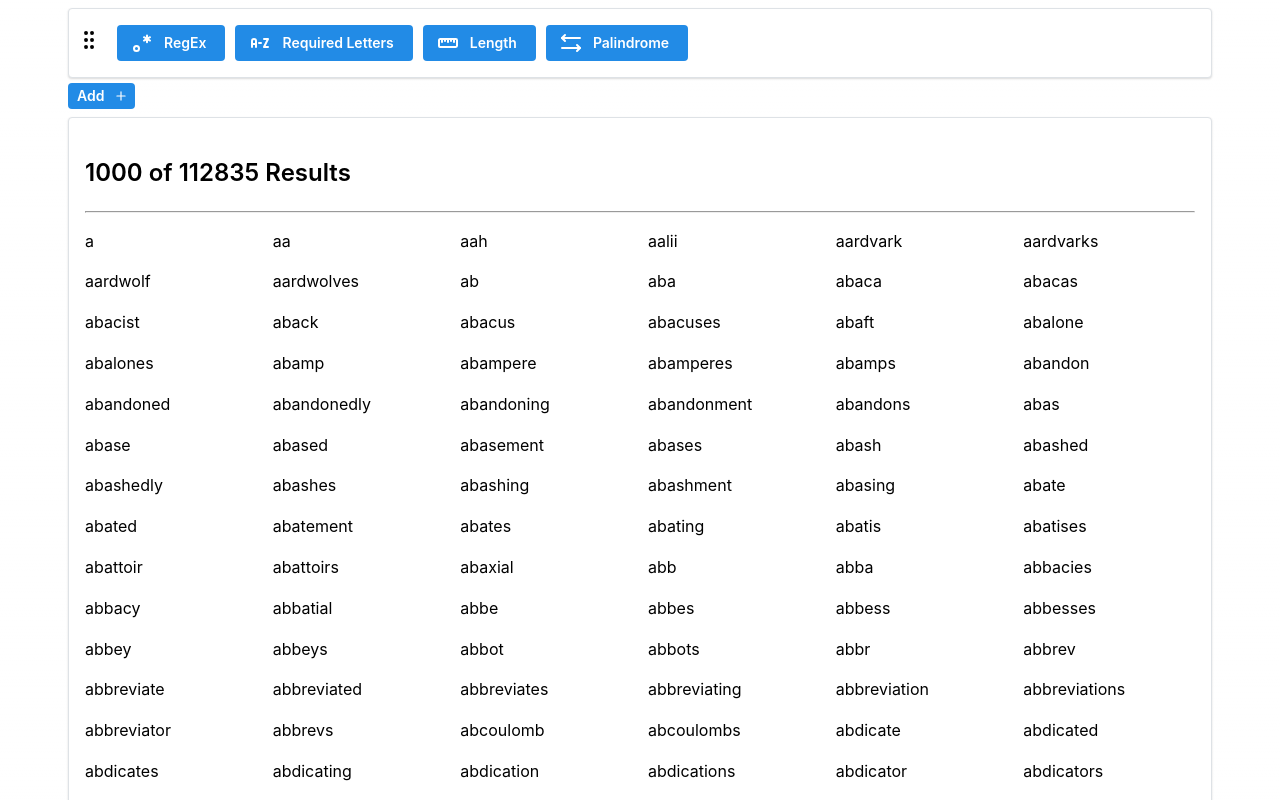
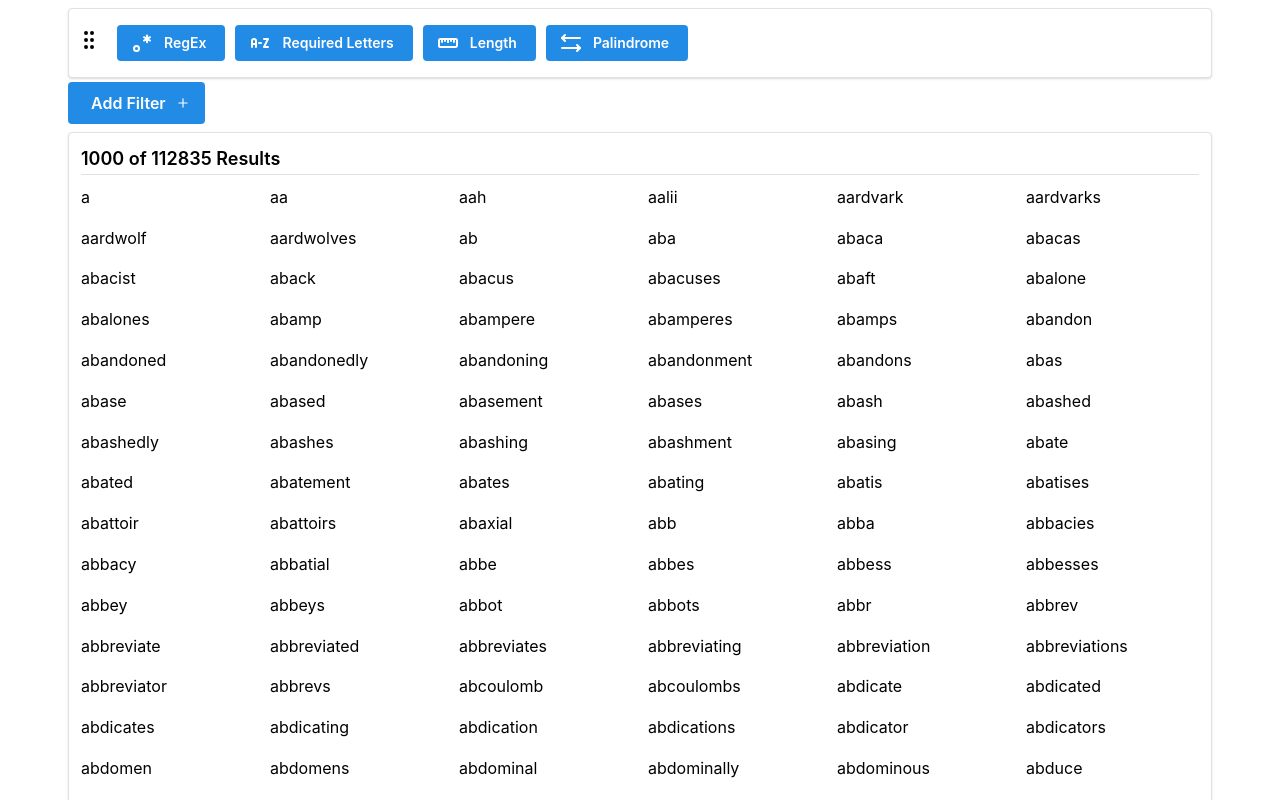
Before and after one commit to grdaneault/regex-dict, a Next.js app: page / in a window 1280 px wide. Shown: the top 800 px of the page. Built offline with nearby package versions, Linux system fonts and the light colour scheme.

Commit message:
Use mantine styles instead of tailwind classes (pt 1)

```diff
--- a/src/app/components/FilterPanel.tsx
+++ b/src/app/components/FilterPanel.tsx
@@ -66,8 +66,8 @@ export const FilterPanel: FC<FilterPanelProps> = function RegexContainer({
                 </Droppable>
                 <Button
                     onClick={addFilter}
-                    size={"compact-sm"}
-                    rightSection={<IconPlus size={14}/>}>Add</Button>
+                    size={"md"}
+                    rightSection={<IconPlus size={14}/>}>Add Filter</Button>
             </DragDropContext>
         </div>
     );
--- a/src/app/page.tsx
+++ b/src/app/page.tsx
@@ -5,7 +5,7 @@ import {List} from 'immutable';
 import React, {useState} from "react";
 import {FilterPanel} from "@/app/components/FilterPanel";
 import {DEFAULT_FILTER, FilterFunc, FilterState, FilterType} from "@/app/data/model";
-import {Paper, SimpleGrid, StyleProp} from "@mantine/core";
+import {Divider, Paper, SimpleGrid, StyleProp, Text} from "@mantine/core";
 
 
 const filterWords = (filter: FilterFunc, wordList: List<string> | undefined): List<string> => {
@@ -90,9 +90,18 @@ export default function Home() {
         }), index))
     }
 
+    const buildResultCountStr = (count: number, resultCap: number) => {
+        if (count > resultCap) {
+            return `${resultCap} of ${count} Results`;
+        }
+        return `${count} ${lastResult.size === 1 ? "Result" : "Results"}`;
+    }
+
     const lastResult = filterList.get(filterList.size - 1)!.remainingWords;
 
-    const wordsToShow = lastResult.slice(0, 1000);
+    const resultCap = 1000;
+
+    const wordsToShow = lastResult.slice(0, resultCap);
     const longestLen = (wordsToShow.maxBy((val) => val.length) || "").length;
 
     const LEN_1_COLUMNS: StyleProp<number> = {base: 4, xs: 6, sm: 8, lg: 10};
@@ -100,7 +109,6 @@ export default function Home() {
     const LEN_15_COLUMNS: StyleProp<number> = {base: 2, xs: 3, sm: 4, md: 5, lg: 6}
 
     let columns: StyleProp<number> = longestLen >= 14 ? LEN_15_COLUMNS : longestLen >= 7 ? LEN_7_COLUMNS : LEN_1_COLUMNS;
-
 
     return (
         <main className="flex min-h-screen flex-col items-center
@@ -111,12 +119,17 @@ export default function Home() {
              ">
             <FilterPanel filterList={filterList} setFilter={setFilter} moveFilter={reorderFilter}
                          removeFilter={removeFilter} addFilter={addFilter}/>
-            <Paper className={"p-4 text-left w-full"} shadow={"xs"}
-                   withBorder>
-                <h2 className={"font-semibold"}>{lastResult.size > 1000 && "1000 of "}{lastResult.size} {lastResult.size === 1 ? "Result" : "Results"}</h2>
-                <hr className={"mb-4"}/>
-                <SimpleGrid cols={columns}>
-                    {wordsToShow.map((word) => <div key={word}>{word}</div>)}
+            <Paper
+                w={"100%"}
+                p={"sm"}
+                shadow={"xs"}
+                withBorder>
+                <Text component={"h2"} size={"lg"}
+                      fw={600}>
+                    {buildResultCountStr(lastResult.size, resultCap)}</Text>
+                <Divider/>
+                <SimpleGrid cols={columns} mt={"xs"}>
+                    {wordsToShow.map((word) => <Text key={word}>{word}</Text>)}
                 </SimpleGrid>
             </Paper>
         </main>
```
